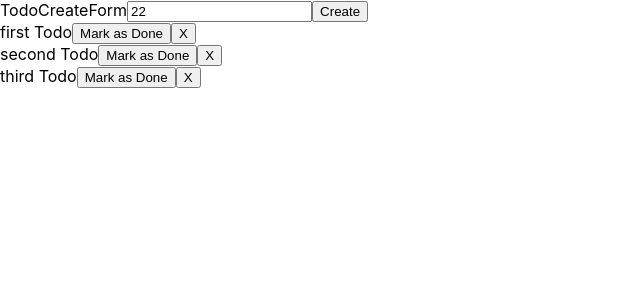
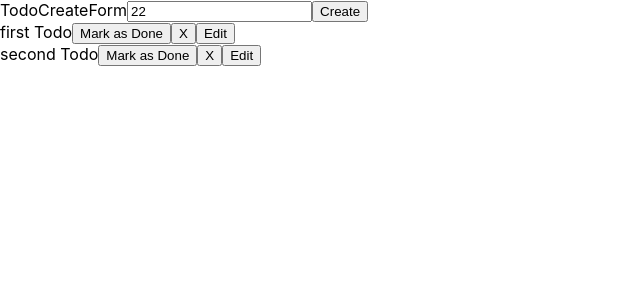
Before and after one commit to Vladyslavserdiuk/ToDoList, a React (Create React App) app: page / in a window 1280 px wide. Shown: the top 300 px of the page, without its empty margins (0-640 px from the left). Built offline with nearby package versions, Linux system fonts and the light colour scheme.

Commit message:
added edit button

```diff
--- a/src/App.js
+++ b/src/App.js
@@ -5,7 +5,6 @@ import TodoList from "./TodoList";
 const initialList = [
     {id: 1, title: 'first Todo', done: false},
     {id: 2, title: 'second Todo', done: false},
-    {id: 3, title: 'third Todo', done: false}
 ]
 
 
@@ -47,10 +46,19 @@ function App() {
         setList(newList)
     };
 
+    const toDoUpdate = (todoId, newTodo) => {
+        const updatedList = [...list].map(el=>{
+            if (el.id === todoId) return {...el, title:newTodo}
+            return el
+        })
+        setList(updatedList)
+
+    }
+
     return (
         <div>
             <TodoCreateForm create={create}/>
-            <TodoList markAsDone={markAsDone} list={list} doAgain={doAgain} remove={remove}/>
+            <TodoList markAsDone={markAsDone} list={list} doAgain={doAgain} remove={remove} toDoUpdate={toDoUpdate}/>
 
         </div>
     );
--- a/src/TodoList.js
+++ b/src/TodoList.js
@@ -3,12 +3,12 @@ import TodoListItem from './TodoListItem'
 
 
 function TodoList(props) {
-    const {markAsDone, doAgain, list, remove} = props
+    const {markAsDone, doAgain, list, remove, toDoUpdate} = props
 
 
     return (
         <div>
-            {list.map(el => <TodoListItem key={el.id} todo={el} markAsDone={markAsDone} doAgain={doAgain} remove={remove}/>)}
+            {list.map(el => <TodoListItem key={el.id} todo={el} markAsDone={markAsDone} doAgain={doAgain} remove={remove} toDoUpdate={toDoUpdate}/>)}
 
         </div>
     );
--- a/src/TodoListItem.js
+++ b/src/TodoListItem.js
@@ -1,9 +1,9 @@
-import React from 'react';
+import React, {useState} from 'react';
 
 
 function TodoListItem(props) {
-
-    const {todo, markAsDone, doAgain, remove} = props
+    const [isEditMode, setIsEditMode] = useState(false)
+    const {todo, markAsDone, doAgain, remove, toDoUpdate} = props
 
 
     const isTodoDone = todo.done
@@ -14,21 +14,43 @@ function TodoListItem(props) {
         listStyleType: "none"
     } : {listStyleType: "none"}
 
+    const [newTodo, setNewTodo] = useState(todoTitle)
+
+    const inputHandler = (e) => {
+        setNewTodo(e.target.value)
+    };
+
+    const saveButtonHandler = () => {
+        toDoUpdate(todoId, newTodo)
+        setIsEditMode(false)
+    };
+
     return (
+        <div>
+            {isEditMode ? (
+                <div>
+                    <input onChange={inputHandler} value={newTodo}/>
+                    <button onClick={saveButtonHandler}>Save</button>
+                </div>
+            ) : (
                 <div>
                     {isTodoDone ? (
                         <li style={titleStyle}>
                             {todoTitle}
                             <button onClick={() => doAgain(todoId)}>Do again</button>
-                    <button onClick={() => remove(todoId)}> X </button>
+                            <button onClick={() => remove(todoId)}> X</button>
+                            <button onClick={() => setIsEditMode(true)}>Edit</button>
                         </li>
                     ) : (
                         <li style={titleStyle}>
                             {todoTitle}
                             <button onClick={() => markAsDone(todoId)}>Mark as Done</button>
-                    <button onClick={() => remove(todoId)}> X </button>
+                            <button onClick={() => remove(todoId)}> X</button>
+                            <button onClick={() => setIsEditMode(true)}>Edit</button>
                         </li>)
-        }
+                    }</div>
+            )}
+
         </div>
     );
 }
```
Lines whose indentation alone changed are shown as unchanged.
